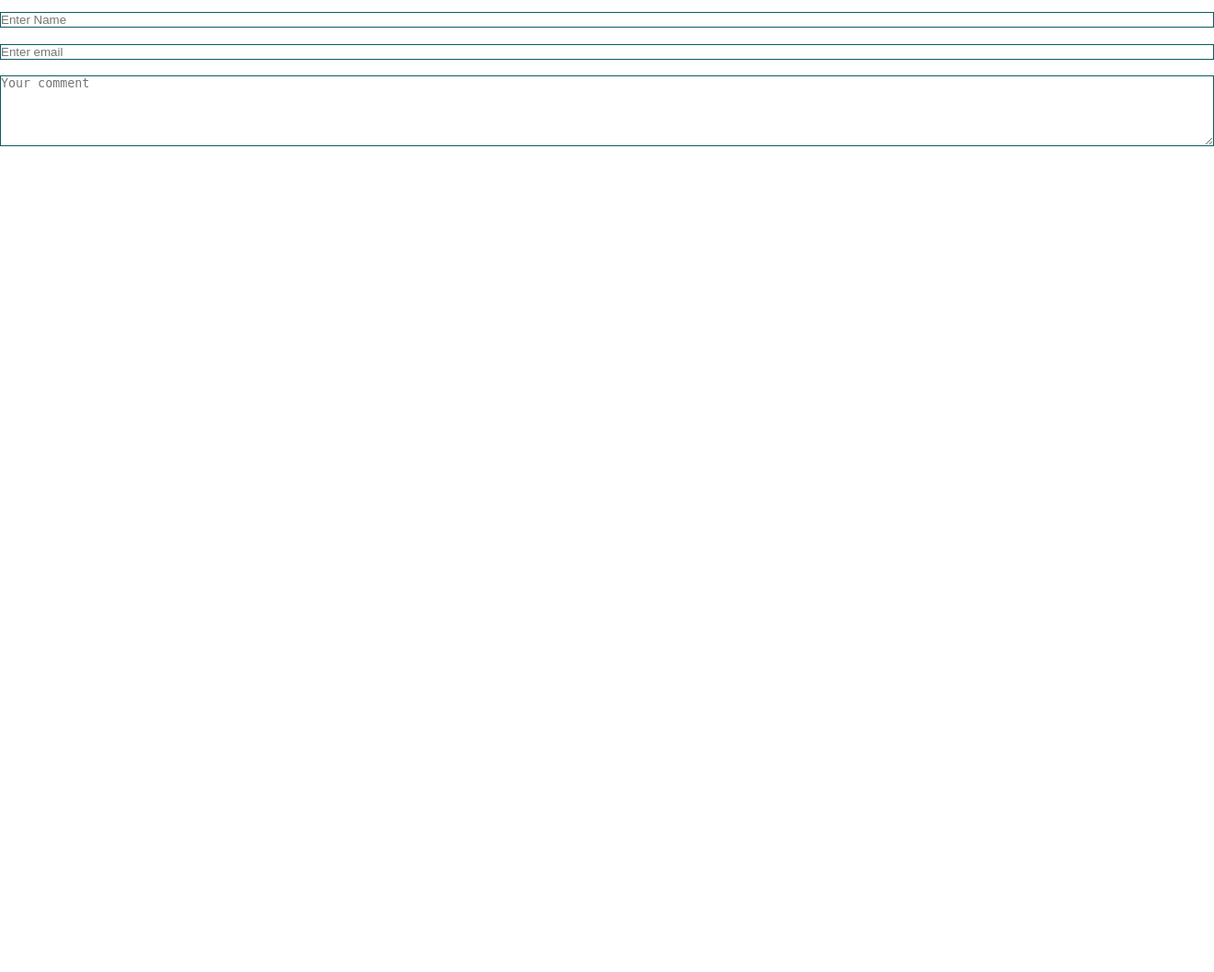
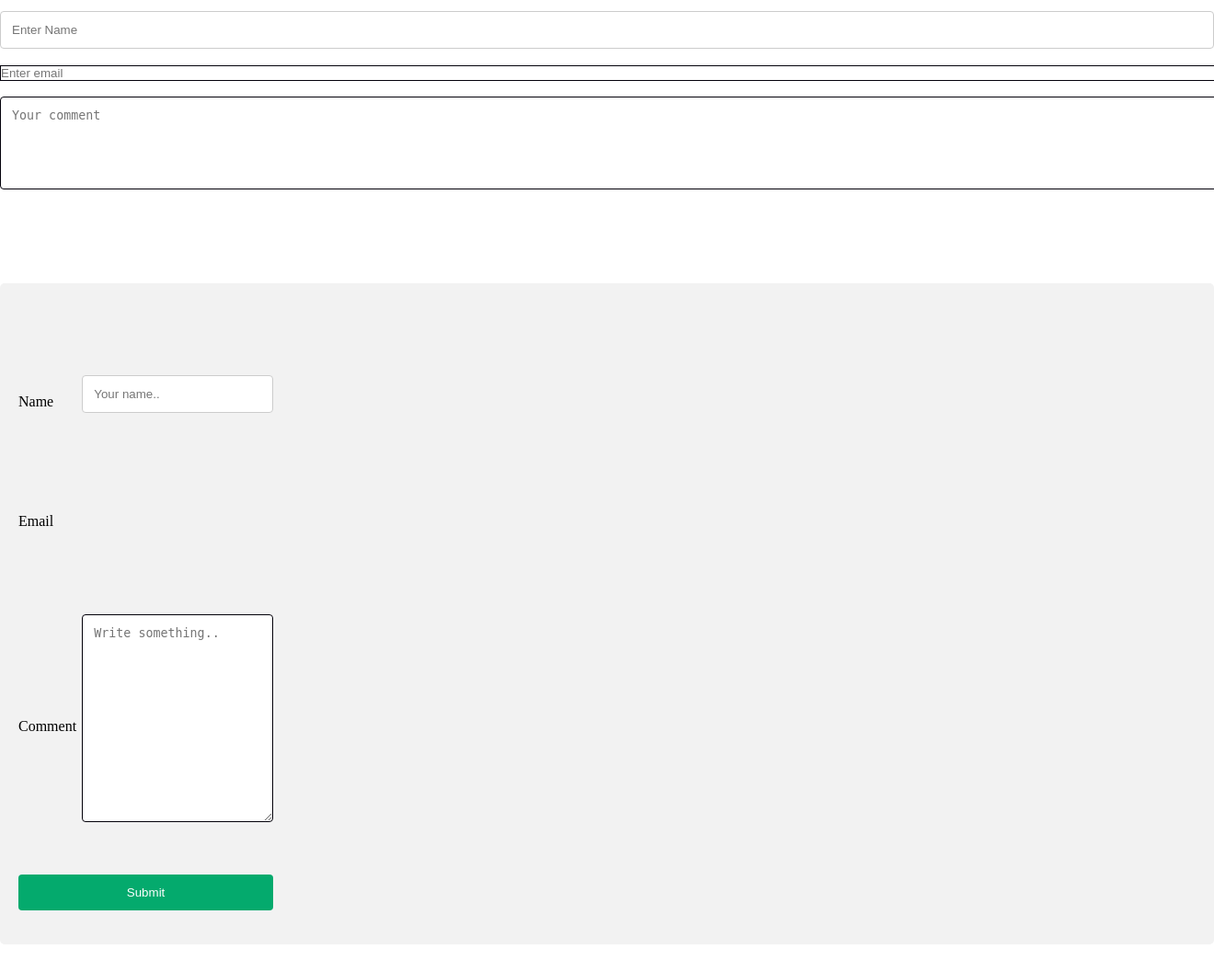
Before and after one commit to jeevana-priya/Recycleblog_Web, a Flask app: page /blog in a window 1320 px wide; the page is wider, and only the part inside the window is pictured. Shown: the part 1370-2427 px from the top of that part at 92% size. Before the commit the page ends 1529 px from the top of that part, so only its background shows below. Run offline with Flask 2, Linux system fonts and the light colour scheme; some libraries are stand-ins or nearby versions.

Commit message:
my first commit

```diff
--- a/static/CSS/style.css
+++ b/static/CSS/style.css
@@ -292,10 +292,70 @@ h1{
     padding: auto;
     margin-bottom: 17px;
     outline: none;
-    border: 1px solid rgb(10, 91, 97);
+    border: 1px solid rgb(3, 1, 10);
+    box-sizing: content-box;
+}
+input[type=text], select, textarea{
+    width: 100%;
+    padding: 12px;
+    border: 1px solid #ccc;
+    border-radius: 4px;
     box-sizing: border-box;
-}
+    resize: vertical;
+  }
 
+  /* Style the label to display next to the inputs */
+  label {
+    padding: 12px 12px 12px 0;
+    display: inline-block;
+  }
+
+  /* Style the submit button */
+  input[type=submit] {
+    background-color: #04AA6D;
+    color: white;
+    padding: 12px 20px;
+    border: none;
+    border-radius: 4px;
+    cursor: pointer;
+    float: right;
+  }
+
+  /* Style the container */
+  .container {
+    border-radius: 5px;
+    background-color: #f2f2f2;
+    padding: 20px;
+  }
+
+  /* Floating column for labels: 25% width */
+  .col-25 {
+    float: left;
+    width: 25%;
+    margin-top: 6px;
+  }
+
+  /* Floating column for inputs: 75% width */
+  .col-75 {
+    float: left;
+    width: 75%;
+    margin-top: 6px;
+  }
+
+  /* Clear floats after the columns */
+  .row:after {
+    content: "";
+    display: table;
+    clear: both;
+  }
+
+  /* Responsive layout - when the screen is less than 600px wide, make the two columns stack on top of each other instead of next to each other */
+  @media screen and (max-width: 600px) {
+    .col-25, .col-75, input[type=submit] {
+      width: 100%;
+      margin-top: 0;
+    }
+  }
 /*------contact----*/
 .contact-us{
     width: 80%;
--- a/templates/blog.html
+++ b/templates/blog.html
@@ -74,6 +74,35 @@
 
 
             </form>
+            <div class="container">
+                <form action="action_page.php">
+                  <div class="row">
+                    <div class="col-25">
+                      <label for="name">Name</label>
+                    </div>
+                    <div class="col-75">
+                      <input type="text" id="name" name="name" placeholder="Your name..">
+                    </div>
+
+                  </div>
+                  <div class="row">
+                    <div class="col-25">
+                      <label for="email">Email</label>
+                    </div>
+                  </div>
+                  <div class="row">
+                    <div class="col-25">
+                      <label for="Comment">Comment</label>
+                    </div>
+                    <div class="col-75">
+                      <textarea id="Comment" name="Comment" placeholder="Write something.." style="height:200px"></textarea>
+                    </div>
+                  </div>
+                  <div class="row">
+                    <input type="submit" value="Submit">
+                  </div>
+                </form>
+              </div>
         </div>
         </section>
 
```
